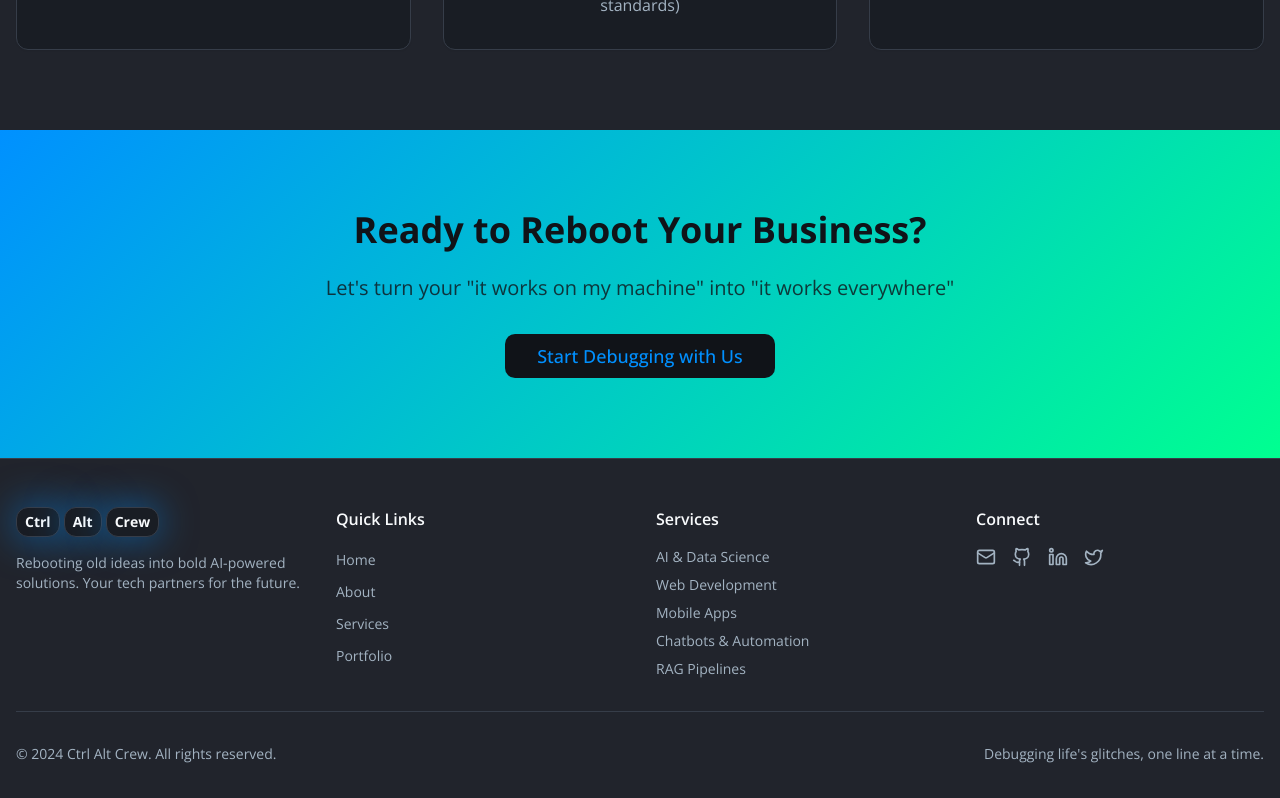
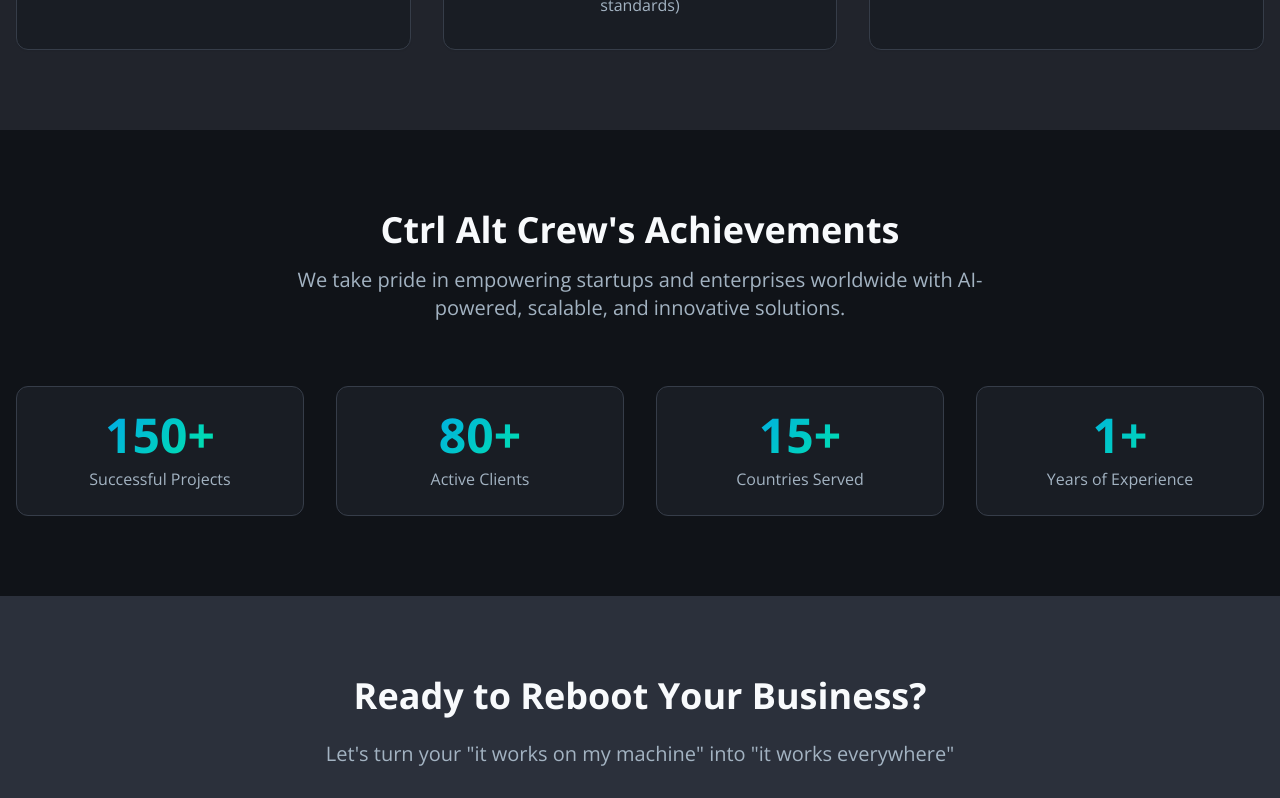
Before and after one commit to wajahatmarwat/ctrl-alt-crew, a React (Vite) app: page / in a window 1280 px wide. Shown: the part 1240-2038 px from the top of the page. Built offline with nearby package versions, Linux system fonts and the light colour scheme.

Commit message:
Update home page and footer

```diff
--- a/src/components/Footer.tsx
+++ b/src/components/Footer.tsx
@@ -4,7 +4,7 @@ import KeyboardLogo from './KeyboardLogo';
 
 const Footer = () => {
   return (
-    <footer className="bg-secondary border-t border-border">
+    <footer className="bg-card border-t border-border">
       <div className="container mx-auto px-4 py-12">
         <div className="grid grid-cols-1 md:grid-cols-4 gap-8">
           {/* Company Info */}
--- a/src/pages/Home.tsx
+++ b/src/pages/Home.tsx
@@ -31,7 +31,10 @@ const Home = () => {
             <KeyboardLogo size="xl" className="justify-center mb-8" />
 
             <h1 className="text-5xl md:text-7xl font-bold mb-6">
-              <span className="text-gradient">Restart Innovation</span>
+              Press{' '}
+              <span className="text-gradient">Ctrl Alt Crew</span>
+              <br />
+              to Restart Innovation
             </h1>
 
             <p className="text-xl md:text-2xl text-muted-foreground mb-8 max-w-3xl mx-auto">
@@ -104,19 +107,53 @@ const Home = () => {
         </div>
       </section>
 
+      {/* Achievements Section */}
+      <section className="py-20 bg-background">
+        <div className="container mx-auto px-4">
+          <div className="text-center mb-16">
+            <h2 className="text-4xl font-bold mb-4">Ctrl Alt Crew's Achievements</h2>
+            <p className="text-xl text-muted-foreground max-w-3xl mx-auto">
+              We take pride in empowering startups and enterprises worldwide with AI-powered, scalable, and innovative solutions.
+            </p>
+          </div>
+
+          <div className="grid grid-cols-1 sm:grid-cols-2 lg:grid-cols-4 gap-8">
+            <div className="text-center p-6 rounded-lg bg-card border border-border hover:border-primary transition-colors">
+              <div className="text-5xl font-bold text-gradient mb-2">150+</div>
+              <div className="text-muted-foreground">Successful Projects</div>
+            </div>
+
+            <div className="text-center p-6 rounded-lg bg-card border border-border hover:border-primary transition-colors">
+              <div className="text-5xl font-bold text-gradient mb-2">80+</div>
+              <div className="text-muted-foreground">Active Clients</div>
+            </div>
+
+            <div className="text-center p-6 rounded-lg bg-card border border-border hover:border-primary transition-colors">
+              <div className="text-5xl font-bold text-gradient mb-2">15+</div>
+              <div className="text-muted-foreground">Countries Served</div>
+            </div>
+
+            <div className="text-center p-6 rounded-lg bg-card border border-border hover:border-primary transition-colors">
+              <div className="text-5xl font-bold text-gradient mb-2">1+</div>
+              <div className="text-muted-foreground">Years of Experience</div>
+            </div>
+          </div>
+        </div>
+      </section>
+
       {/* CTA Section */}
-      <section className="py-20 bg-gradient-primary">
+      <section className="py-20 bg-muted">
         <div className="container mx-auto px-4 text-center">
-          <h2 className="text-4xl font-bold text-primary-foreground mb-6">
+          <h2 className="text-4xl font-bold mb-6">
             Ready to Reboot Your Business?
           </h2>
-          <p className="text-xl text-primary-foreground/80 mb-8 max-w-2xl mx-auto">
+          <p className="text-xl text-muted-foreground mb-8 max-w-2xl mx-auto">
             Let's turn your "it works on my machine" into "it works everywhere"
           </p>
           <Button
             asChild
             size="lg"
-            className="bg-primary-foreground text-primary hover:bg-primary-foreground/90 text-lg px-8 py-4"
+            className="bg-primary text-primary-foreground hover:bg-primary/90 text-lg px-8 py-4"
           >
             <Link to="/contact">Start Debugging with Us</Link>
           </Button>
```
